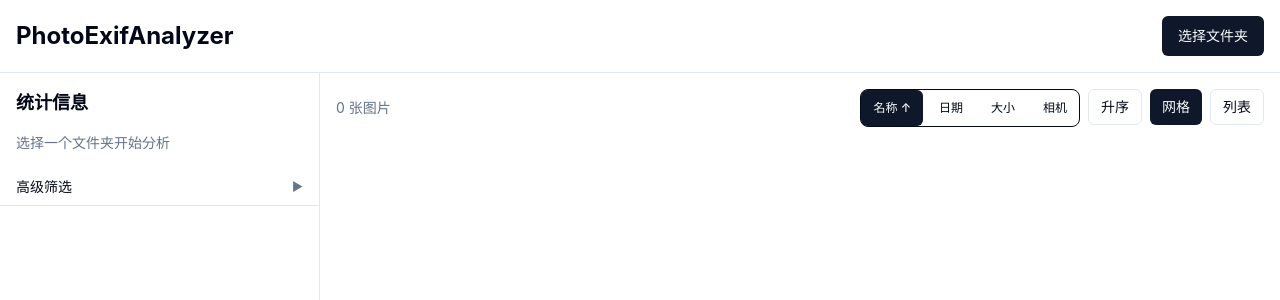
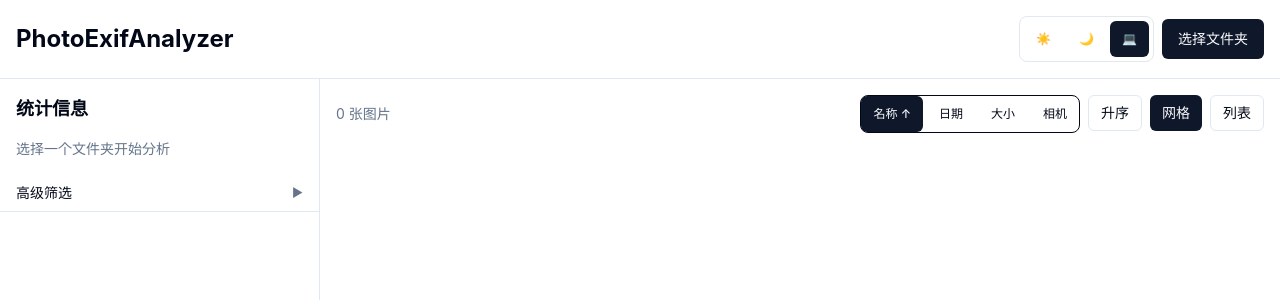
Before and after one commit to QinwenL/PhotoExifAnalyzer, a React (Vite) app in the folder frontend/: page / in a window 1280 px wide. Shown: the top 300 px of the page. Built offline with nearby package versions, Linux system fonts and the light colour scheme.

Commit message:
feat(frontend): add dark/light/system theme toggle (Phase 9.6)

```diff
--- a/frontend/src/App.tsx
+++ b/frontend/src/App.tsx
@@ -20,6 +20,7 @@ function App() {
     selectedDetailImage,
     sortBy,
     sortOrder,
+    theme,
     setSelectedDirectory,
     scanDirectory,
     deleteSelectedImages,
@@ -29,6 +30,7 @@ function App() {
     setSelectedDetailImage,
     setSortBy,
     toggleSortOrder,
+    setTheme,
     exportToJSON,
   } = useAppStore()
 
@@ -72,7 +74,34 @@ function App() {
       <header className="border-b border-border p-4">
         <div className="flex items-center justify-between">
           <h1 className="text-2xl font-bold">PhotoExifAnalyzer</h1>
-          <div className="flex gap-2">
+          <div className="flex items-center gap-2">
+            {/* Theme toggle */}
+            <div className="flex gap-1 border border-border rounded p-1">
+              <Button
+                variant={theme === 'light' ? 'default' : 'ghost'}
+                size="sm"
+                className="text-xs"
+                onClick={() => setTheme('light')}
+              >
+                ☀️
+              </Button>
+              <Button
+                variant={theme === 'dark' ? 'default' : 'ghost'}
+                size="sm"
+                className="text-xs"
+                onClick={() => setTheme('dark')}
+              >
+                🌙
+              </Button>
+              <Button
+                variant={theme === 'system' ? 'default' : 'ghost'}
+                size="sm"
+                className="text-xs"
+                onClick={() => setTheme('system')}
+              >
+                💻
+              </Button>
+            </div>
             <Button onClick={handleSelectDirectory} disabled={isScanning}>
               {isScanning ? '扫描中...' : '选择文件夹'}
             </Button>
--- a/frontend/src/store.ts
+++ b/frontend/src/store.ts
@@ -93,6 +93,7 @@ interface AppState {
   lastSelectedIndex: number | null
   sortBy: 'name' | 'date' | 'size' | 'camera'
   sortOrder: 'asc' | 'desc'
+  theme: 'light' | 'dark' | 'system'
 
   // Actions
   setSelectedDirectory: (dir: string | null) => void
@@ -108,6 +109,7 @@ interface AppState {
   setSelectedDetailImage: (result: ScanResult | null) => void
   setSortBy: (field: 'name' | 'date' | 'size' | 'camera') => void
   toggleSortOrder: () => void
+  setTheme: (theme: 'light' | 'dark' | 'system') => void
   exportToJSON: () => void
 }
 
@@ -128,6 +130,7 @@ export const useAppStore = create<AppState>((set, get) => ({
   lastSelectedIndex: null,
   sortBy: 'name',
   sortOrder: 'asc',
+  theme: 'system',
 
   // Actions
   setSelectedDirectory: (dir) => set({ selectedDirectory: dir }),
@@ -237,6 +240,19 @@ export const useAppStore = create<AppState>((set, get) => ({
 
   setSelectedDetailImage: (result) => set({ selectedDetailImage: result }),
 
+  setTheme: (theme) => {
+    set({ theme })
+    // Apply theme to document
+    const root = document.documentElement
+    root.classList.remove('light', 'dark')
+    if (theme === 'system') {
+      const systemDark = window.matchMedia('(prefers-color-scheme: dark)').matches
+      root.classList.add(systemDark ? 'dark' : 'light')
+    } else {
+      root.classList.add(theme)
+    }
+  },
+
   setSortBy: (field) => {
     const { filteredResults, sortOrder } = get()
     const sorted = sortResults(filteredResults, field, sortOrder)
```
